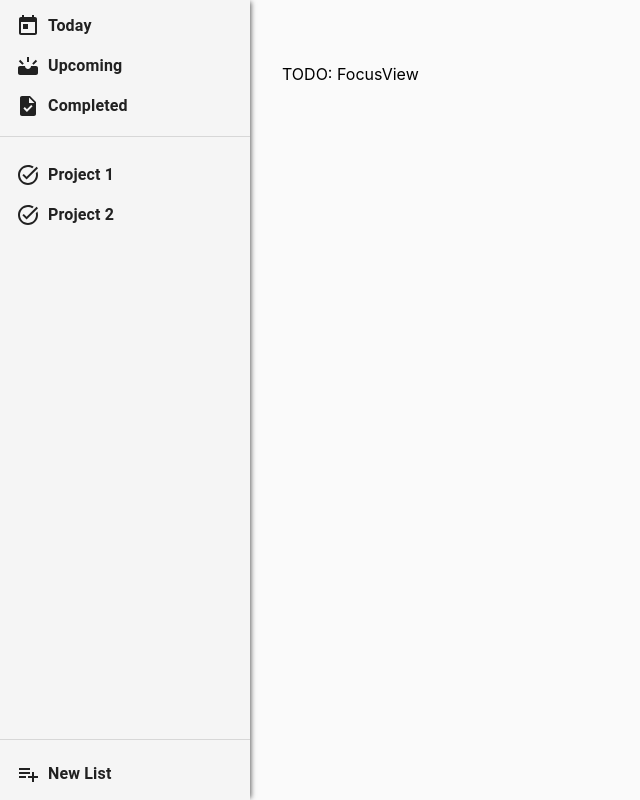
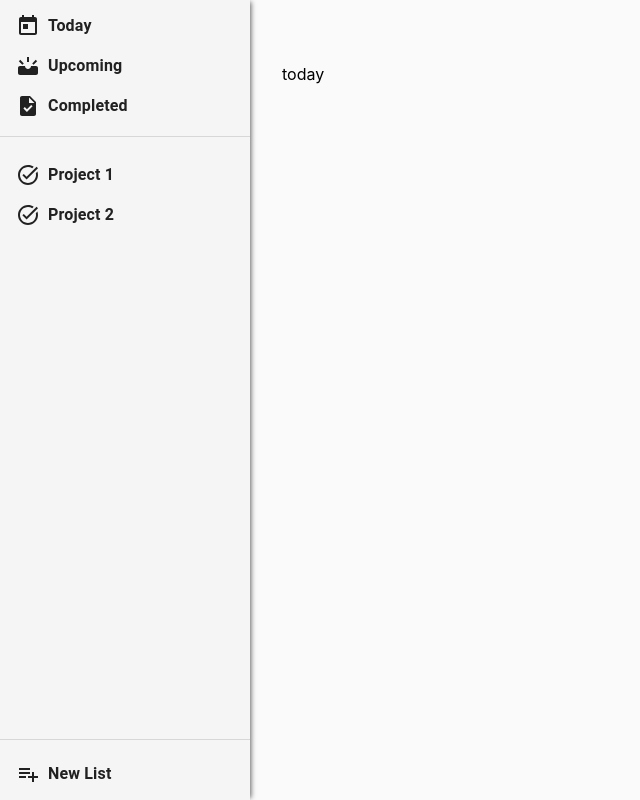
Before and after one commit to MitchStark10/venom-electron, a React (Create React App) app: page / in a window 1280 px wide. Shown: the whole page, without its empty margins (0-640 px from the left). Built offline with nearby package versions, Linux system fonts and the light colour scheme.

Commit message:
focus view changing on side menu click working

```diff
--- a/src/App.tsx
+++ b/src/App.tsx
@@ -1,14 +1,18 @@
 import { ThemeProvider } from "@mui/material";
 import { FC } from "react";
+import { Provider } from "react-redux";
 import { Layout } from "./Layout";
 import { useTheme } from "./hooks/useTheme";
+import { store } from "./store/store";
 
 const App: FC = () => {
   const theme = useTheme();
 
   return (
     <ThemeProvider theme={theme}>
-      <Layout />
+      <Provider store={store}>
+        <Layout />
+      </Provider>
     </ThemeProvider>
   );
 };
--- a/src/Layout/FocusView/index.tsx
+++ b/src/Layout/FocusView/index.tsx
@@ -1,4 +1,6 @@
 import { styled } from "@mui/material";
+import { useSelector } from "react-redux";
+import { RootState } from "../../store/store";
 
 const FocusContainer = styled("div")(({ theme }) => ({
   display: "flex",
@@ -8,5 +10,8 @@ const FocusContainer = styled("div")(({ theme }) => ({
 }));
 
 export const FocusView = () => {
-  return <FocusContainer>TODO: FocusView</FocusContainer>;
+  const focusView = useSelector(
+    (state: RootState) => state.focusView.focusView
+  );
+  return <FocusContainer>{focusView}</FocusContainer>;
 };
--- a/src/Layout/Sidebar/SidebarCoreMenu.tsx
+++ b/src/Layout/Sidebar/SidebarCoreMenu.tsx
@@ -5,9 +5,17 @@ import { SidebarMenuItem } from "./SidebarMenuItem";
 export const SidebarCoreMenu = () => {
   return (
     <>
-      <SidebarMenuItem icon={<Today />} title="Today" />
-      <SidebarMenuItem icon={<Upcoming />} title="Upcoming" />
-      <SidebarMenuItem icon={<Task />} title="Completed" />
+      <SidebarMenuItem icon={<Today />} title="Today" focusViewState="today" />
+      <SidebarMenuItem
+        icon={<Upcoming />}
+        title="Upcoming"
+        focusViewState="upcoming"
+      />
+      <SidebarMenuItem
+        icon={<Task />}
+        title="Completed"
+        focusViewState="completed"
+      />
       <DividerWithPadding />
     </>
   );
--- a/src/Layout/Sidebar/SidebarMenuItem.tsx
+++ b/src/Layout/Sidebar/SidebarMenuItem.tsx
@@ -1,9 +1,12 @@
 import { MenuItem, styled } from "@mui/material";
 import { FC, ReactNode } from "react";
+import { useDispatch } from "react-redux";
+import { FocusViewOptions, setFocusView } from "../../store/focusViewSlice";
 
 interface Props {
   icon: ReactNode;
   title: string;
+  focusViewState?: FocusViewOptions;
 }
 
 const MenuItemContainer = styled(MenuItem)({
@@ -12,9 +15,17 @@ const MenuItemContainer = styled(MenuItem)({
   gap: "8px",
 });
 
-export const SidebarMenuItem: FC<Props> = ({ icon, title }) => {
+export const SidebarMenuItem: FC<Props> = ({ icon, title, focusViewState }) => {
+  const dispatch = useDispatch();
+
+  const internalOnClick = () => {
+    if (focusViewState) {
+      dispatch(setFocusView(focusViewState));
+    }
+  };
+
   return (
-    <MenuItemContainer>
+    <MenuItemContainer onClick={internalOnClick}>
       {icon}
       <b>{title}</b>
     </MenuItemContainer>
--- a/src/Layout/Sidebar/index.tsx
+++ b/src/Layout/Sidebar/index.tsx
@@ -40,6 +40,7 @@ export const SideBar = () => {
             key={project.id}
             icon={<TaskAlt />}
             title={project.name}
+            focusViewState="project"
           />
         ))}
       </SidebarMenuContainer>
--- a/src/store/focusViewSlice.ts
+++ b/src/store/focusViewSlice.ts
@@ -1,7 +1,7 @@
 import type { PayloadAction } from "@reduxjs/toolkit";
 import { createSlice } from "@reduxjs/toolkit";
 
-type FocusViewOptions = "today" | "upcoming" | "completed" | "project";
+export type FocusViewOptions = "today" | "upcoming" | "completed" | "project";
 
 export interface FocusViewState {
   focusView: FocusViewOptions;
```
